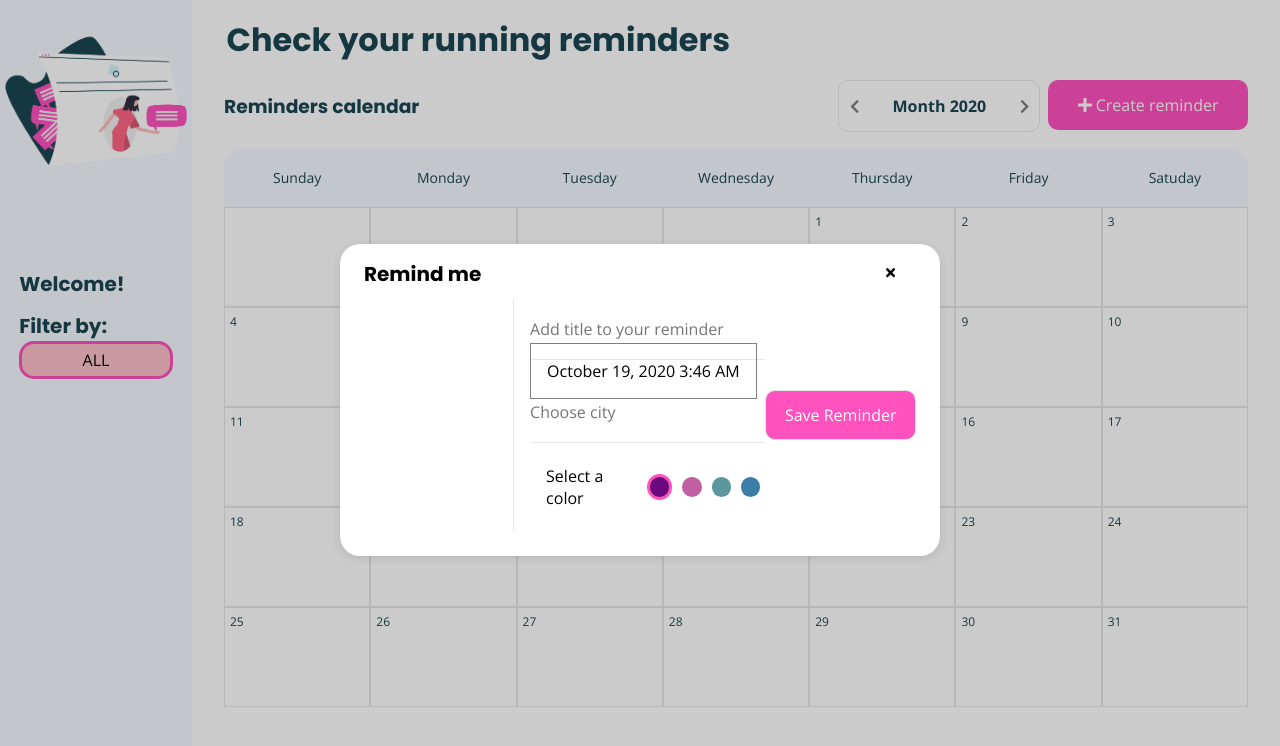
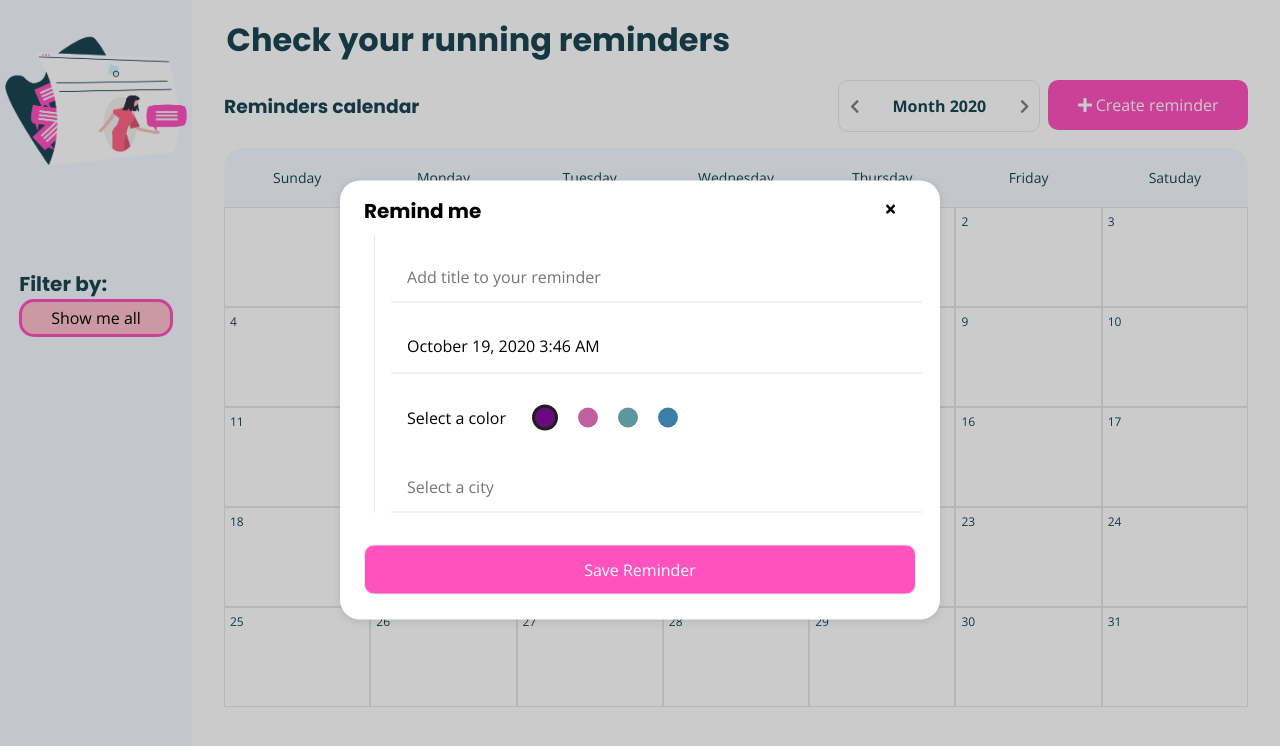
Before and after one commit to tanismith/calendar-challenge, a React (Create React App) app: page / in a window 1280 px wide. Both pictures are taken after a click on the button "Create reminder". Shown: the top 746 px of the page. Built offline with nearby package versions, Linux system fonts and the light colour scheme.

Commit message:
enter reminder box styled

```diff
--- a/src/App.scss
+++ b/src/App.scss
@@ -65,9 +65,8 @@
         }
         .sideBar__boxForColors {
           display: grid;
-          grid-template-columns: repeat(5, minmax(20px, 1fr));
+          grid-template-columns: repeat(4, minmax(20px, 1fr));
           width: 95%;
-          height: 80px;
           margin: 1em 0;
           text-decoration: none;
           cursor: pointer;
@@ -180,20 +179,15 @@
             overflow: hidden;
             .dateDayTitle,
             .dateDayBox__reminder {
-              font-family: var(--texts-font);
               font-size: 12px;
               margin: 5px;
               color: var(--primary-color);
             }
-
             .dateDayBox__reminder {
-              display: grid;
-              grid-template-columns: 20% 80%;
-              width: 95%;
+              display: flex;
               align-items: center;
               color: white;
-              background: var(--secondary-color);
-              font-size: 10px;
+              font-size: 11px;
               border-radius: 5px;
               box-sizing: border-box;
               padding: 2px 5px;
@@ -203,7 +197,13 @@
               transition: all 0.3 ease-in-out;
               &:hover {
                 transform: scale(1.03);
-                box-shadow: 0 5px 10px rgba(230, 114, 195, 0.4);
+                box-shadow: 0 5px 8px var(--box-shadow-color);
+              }
+              small {
+                margin-right: 5px;
+              }
+              p {
+                letter-spacing: 1px;
               }
             }
           }
@@ -261,60 +261,29 @@
       height: auto;
       margin: 10px 0;
       display: flex;
-      //   grid-template: 1fr / 1fr 2fr;
+      flex-direction: column;
       align-items: center;
-
-      .addReminder__dateTimeBox {
-        // grid-column: 1;
+      .weather {
+        width: 250px;
+        height: 80px;
+        margin: 0 auto;
+        margin-top: 5rem;
+        border-radius: 20px;
         display: flex;
-        flex-flow: column nowrap;
-        width: 100%;
-        height: 80%;
-        align-items: flex-start;
-        .addReminder__date,
-        .addReminder__time {
-          margin: 1em 0;
-          border: none;
-          border-bottom: 1px solid var(--gray-color);
-          width: 70%;
-          height: 60px;
-          outline: none;
-          padding: 1em;
+        flex-direction: row;
+        align-items: center;
+        justify-content: space-around;
+        .weather__image {
+          object-fit: contain;
+          width: 35%;
+        }
+        .weather__degrees {
           font-family: var(--texts-font);
-          font-size: 15px;
-          &:focus {
-            outline: 1px solid var(--secondary-color);
-          }
+          font-size: 22px;
         }
-        .weather {
-          width: 130px;
-          height: 160px;
-          margin: 0 auto;
-          box-sizing: border-box;
-          border-radius: 20px;
-          background: var(--background-color);
-          display: flex;
-          flex-direction: column;
-          align-items: center;
-          text-align: center;
-          .weather__image {
-            width: 80px;
-            height: 40px;
-            margin: 10px 5px;
-          }
-          .weather__degrees {
-            font-family: var(--texts-font);
-            font-size: 30px;
-          }
-          .weather__title {
-            color: var(--secondary-color);
-          }
-
-          .weather__title,
-          .weather__subtitle {
-            font-family: var(--texts-font);
-            margin: 3px;
-          }
+        .weather__title {
+          color: var(--secondary-color);
+          font-size: 22px;
         }
       }
       .addReminder__reminderContent {
@@ -322,19 +291,44 @@
         border-left: 1px solid var(--gray-color);
         padding-left: 1em;
         .addReminder__title,
-        .addReminder__frecuency,
         .addReminder__city {
           width: 100%;
-          height: 60px;
+          height: 50px;
+          margin: 1rem 0;
+          padding-left: 1em;
           border: none;
           outline: none;
           border-bottom: 1px solid var(--gray-color);
-          font-family: var(--texts-font);
           font-size: 16px;
           &:focus {
             outline: 1px solid var(--secondary-color);
           }
         }
+        .addReminder__city {
+          margin: 0;
+        }
+        .react-datepicker-wrapper {
+          display: block;
+          .react-datepicker__input-container {
+            width: 100%;
+            cursor: pointer;
+            padding: 1em 0 1em 1em;
+            border-bottom: 1px solid var(--gray-color);
+          }
+        }
+        .addReminder__selectBox {
+          position: absolute;
+          width: 455px;
+          font-size: 16px;
+          height: 50px;
+          padding-left: 10px;
+          border: 1px solid var(--gray-color);
+          overflow: hidden;
+          &:focus {
+            outline: 1px solid var(--secondary-color);
+          }
+        }
+
         .colorPickerBar {
           width: 100%;
           display: inline-flex;
@@ -343,7 +337,7 @@
           .colorPickerBar__title {
             font-family: var(--texts-font);
             font-size: 16px;
-            margin-left: 1em;
+            margin: 0 1em;
           }
           .colorPickerBar__color {
             width: 20px;
@@ -351,11 +345,12 @@
             border: none;
             background: var(--secondary-color);
             border-radius: 50%;
-            margin: 0 5px;
+            margin: 0 10px;
             cursor: pointer;
           }
           .active {
-            border: 3px solid var(--secondary-color);
+            // box-shadow: 0px 0px 8px 1px var(--primary-color);
+            border: 3px solid rgb(32, 31, 31);
           }
         }
       }
@@ -372,6 +367,7 @@
       cursor: pointer;
       outline: none;
       transition: all 0.3s ease;
+      margin-top: 2rem;
       &:hover {
         transform: scale(1.03);
         box-shadow: 0 5px 10px rgba(230, 114, 195, 0.4);
--- a/src/components/ReminderModal.js
+++ b/src/components/ReminderModal.js
@@ -14,19 +14,7 @@ const weatherApiKey = "fd4dc66b609f4c4ad272de0cb1814d91";
 class CustomInput extends React.Component {
   render() {
     const { value, onClick } = this.props;
-    return (
-      <span
-        style={{
-          border: `1px solid gray`,
-          padding: `1rem`,
-          cursor: "pointer",
-          margin: "5px 0",
-        }}
-        onClick={onClick}
-      >
-        {value}
-      </span>
-    );
+    return <span onClick={onClick}>{value}</span>;
   }
 }
 
@@ -150,31 +138,6 @@ export default function ReminderModal({ setShowModal, reminder }) {
         </div>
 
         <form className="addReminder__contentBox" onSubmit={handleSave}>
-          <div className="addReminder__dateTimeBox">
-            {weather.temp && (
-              <div className="weather">
-                <img
-                  className="weather__image"
-                  style={{ objectFit: "contain" }}
-                  src={
-                    weather &&
-                    weather.weather &&
-                    weather.weather[0] &&
-                    `http://openweathermap.org/img/wn/${weather.weather[0].icon}@4x.png`
-                  }
-                  alt="weather"
-                />
-                <p className="weather__degrees">{weather.temp || ""} °C</p>
-                {/* <small className="weather__subtitle">No clouds</small> */}
-                <p className="weather__title">
-                  {weather &&
-                    weather.weather &&
-                    weather.weather[0] &&
-                    weather.weather[0].main}
-                </p>
-              </div>
-            )}
-          </div>
           <div className="addReminder__reminderContent">
             <label htmlFor="titlereminder" />
             <input
@@ -194,6 +157,19 @@ export default function ReminderModal({ setShowModal, reminder }) {
               customInput={<CustomInput />}
               dateFormat="MMMM d, yyyy h:mm aa"
             />
+            <div className="colorPickerBar">
+              <p className="colorPickerBar__title">Select a color</p>
+              {colors.map((item, i) => (
+                <span
+                  onClick={() => setColorSelected(item)}
+                  className={`colorPickerBar__color ${
+                    colorSelected === item ? "active" : ""
+                  }`}
+                  key={i}
+                  style={{ backgroundColor: item }}
+                />
+              ))}
+            </div>
             <label htmlFor="city" />
             <input
               className="addReminder__city"
@@ -203,10 +179,11 @@ export default function ReminderModal({ setShowModal, reminder }) {
               onChange={(e) => {
                 setCitySearch(e.target.value);
               }}
-              placeholder="Choose city"
+              placeholder="Select a city"
             />
             {citySearchResults.length > 0 && (
               <select
+                className="addReminder__selectBox"
                 value={setSelectedCity.id}
                 onChange={(e) =>
                   setSelectedCity(
@@ -222,21 +199,29 @@ export default function ReminderModal({ setShowModal, reminder }) {
                 ))}
               </select>
             )}
+            {weather.temp && (
+              <div className="weather">
+                <img
+                  className="weather__image"
+                  src={
+                    weather &&
+                    weather.weather &&
+                    weather.weather[0] &&
+                    `http://openweathermap.org/img/wn/${weather.weather[0].icon}@4x.png`
+                  }
+                  alt="weather"
+                />
+                <p className="weather__degrees">{weather.temp || ""} °C</p>
+                <p className="weather__title">
+                  {weather &&
+                    weather.weather &&
+                    weather.weather[0] &&
+                    weather.weather[0].main}
+                </p>
+              </div>
+            )}
+          </div>
 
-            <div className="colorPickerBar">
-              <p className="colorPickerBar__title">Select a color</p>
-              {colors.map((item, i) => (
-                <span
-                  onClick={() => setColorSelected(item)}
-                  className={`colorPickerBar__color ${
-                    colorSelected === item ? "active" : ""
-                  }`}
-                  key={i}
-                  style={{ backgroundColor: item }}
-                />
-              ))}
-            </div>
-          </div>
           <button type="submit" className="addReminder__saveButton">
             Save Reminder
           </button>
--- a/src/components/Sidebar.js
+++ b/src/components/Sidebar.js
@@ -26,7 +26,6 @@ export default function Sidebar() {
         alt="reminders-ilustration"
       />
       <div className="sideBar__colorsBox">
-        <h2 className="sideBar__title">Welcome!</h2>
         <h2 className="sideBar__title">Filter by:</h2>
         <div
           onClick={() => handleFilter("all")}
@@ -39,7 +38,7 @@ export default function Sidebar() {
             cursor: "pointer",
           }}
         >
-          ALL
+          Show me all
         </div>
         <span className="sideBar__boxForColors">
           {uniqueColors.map((item, i) => (
```
